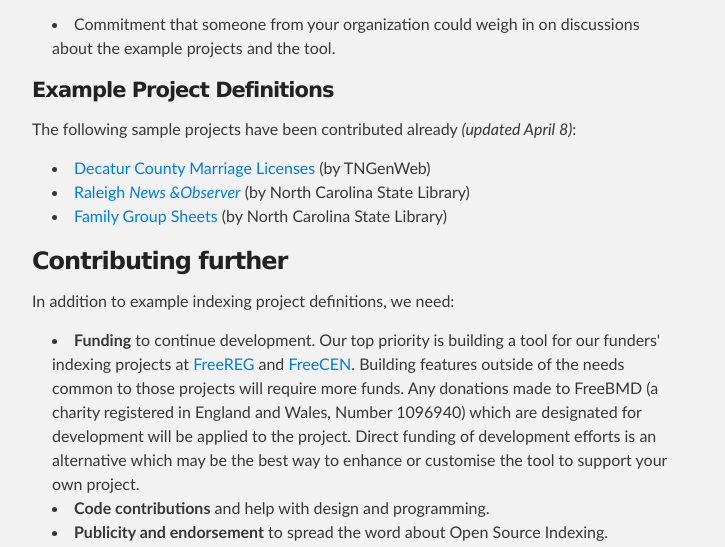
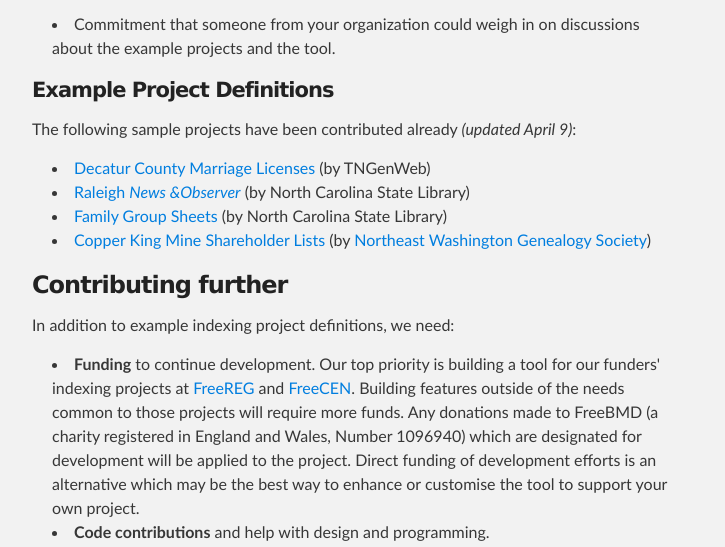
Before and after one commit to FreeUKGen/OpenSourceIndexing, a plain HTML site: page index.html in a window 1280 px wide. Shown: the part 1666-2213 px from the top of the page, without its empty margins (288-1013 px from the left). Drawn offline with Linux system fonts and the light colour scheme.

Commit message:
Linked NeWGS project to main page

```diff
--- a/index.html
+++ b/index.html
@@ -63,11 +63,12 @@
 
 
 <h4>Example Project Definitions</h4>
-<p>The following sample projects have been contributed already <em>(updated April 8)</em>:
+<p>The following sample projects have been contributed already <em>(updated April 9)</em>:
 <ul>
 <li><a href="projects/tngenweb/index.html">Decatur County Marriage Licenses</a> (by TNGenWeb)</li>
 <li><a href="projects/ncsl/opensourceindexing_projectexamples.html">Raleigh <em>News &amp;Observer</em></a> (by North Carolina State Library)</li>
 <li><a href="projects/ncsl/opensourceindexing_projectexamples.html#familygroup">Family Group Sheets</a> (by North Carolina State Library)</li>
+<li><a href="projects/newgs/mine_stock/index.html">Copper King Mine Shareholder Lists</a> (by <a href="http://www.newgs.org/">Northeast Washington Genealogy Society</a>)</li>
 </ul>
 
 
```
